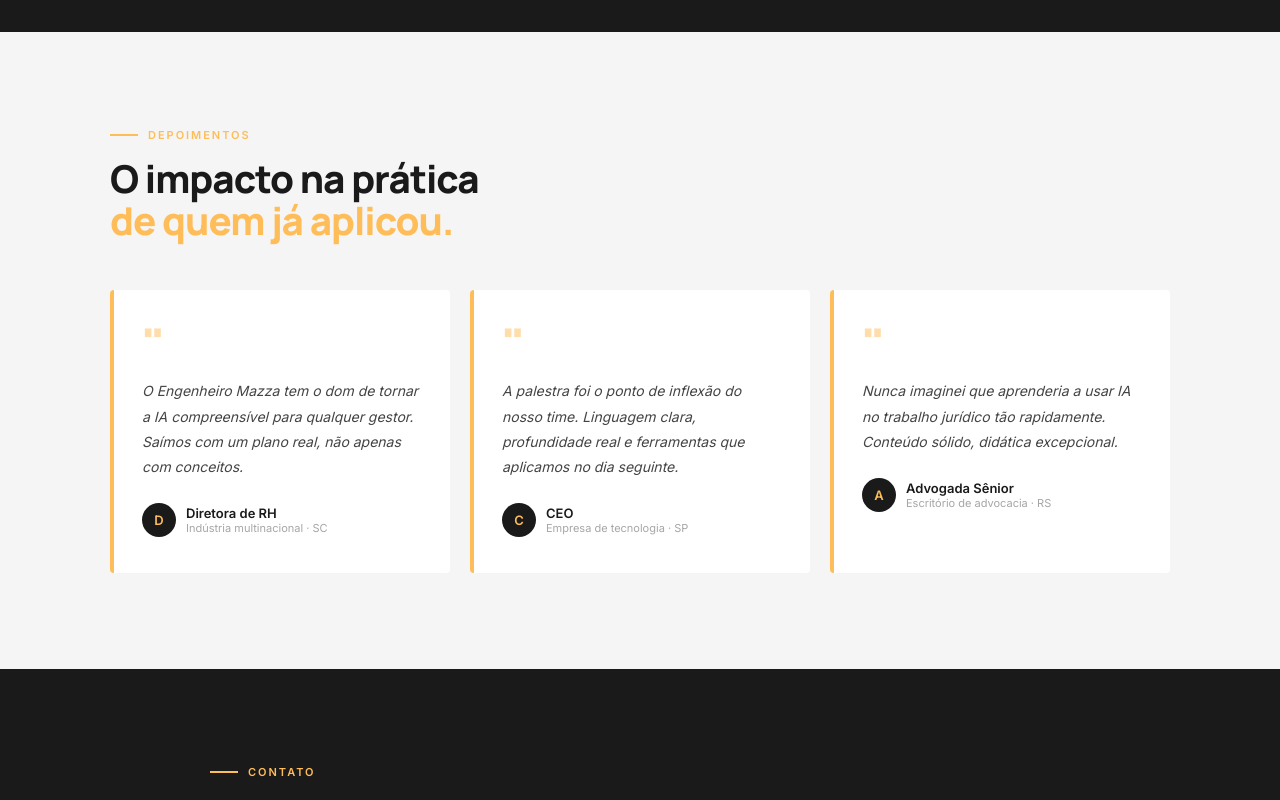
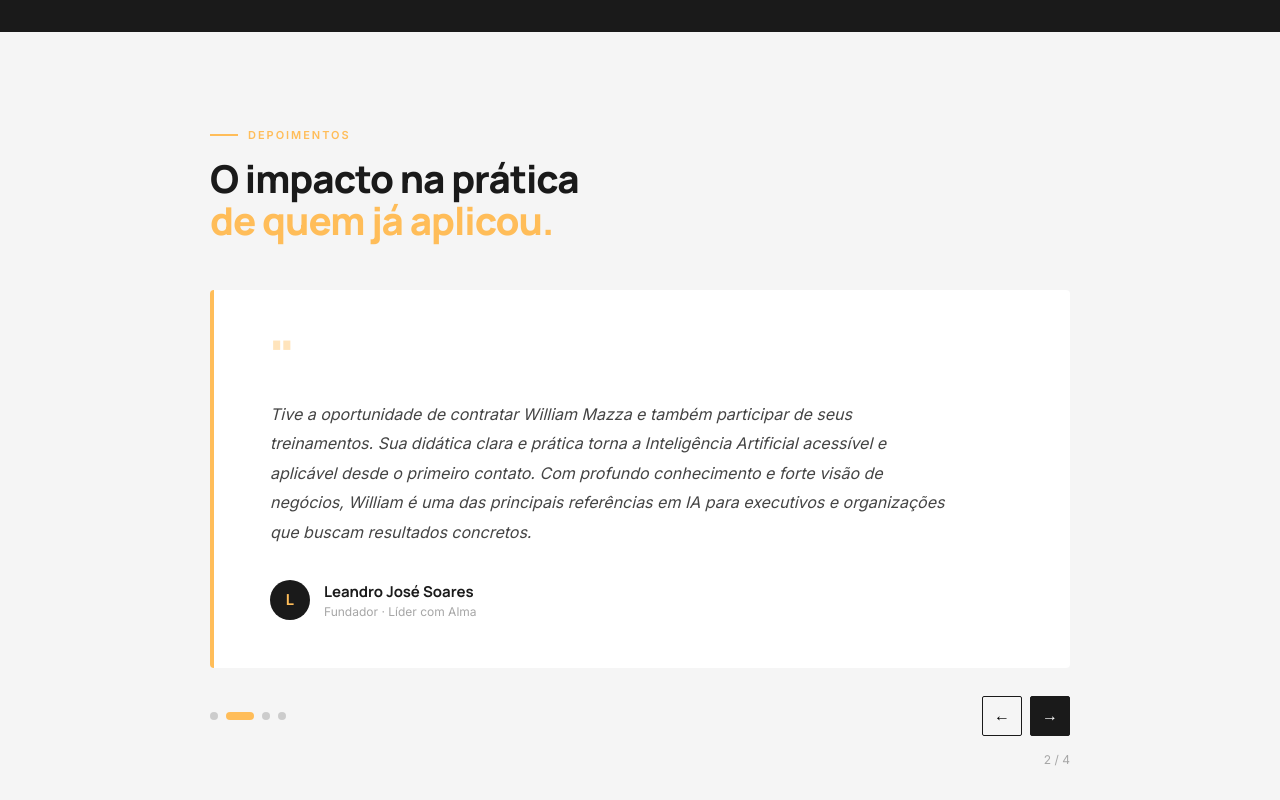
Before and after one commit to engenheiromazza/site-engenheiro-mazza, a React (Vite) app: page / in a window 1280 px wide. Shown: the part 4920-5720 px from the top of the page. Built offline with nearby package versions, Linux system fonts and the light colour scheme.

Commit message:
Update App.jsx

```diff
--- a/src/App.jsx
+++ b/src/App.jsx
@@ -454,7 +454,7 @@ function Livro() {
 
           <p style={{ fontSize:"15px", lineHeight:1.85, color:C.grayMid, marginBottom:"16px" }}>
             Se você não é profissional de tecnologia mas quer dominar a inteligência artificial,
-            este livro foi escrito para você. 16 técnicas de prompting com exemplos práticos
+            este livro foi escrito para você. 15 técnicas de prompting com exemplos práticos
             de <strong style={{ color:"rgba(255,255,255,.7)" }}>12 áreas corporativas</strong> — do Financeiro ao Jurídico, do RH ao Marketing.
           </p>
           <p style={{ fontSize:"15px", lineHeight:1.85, color:C.grayMid, marginBottom:"28px" }}>
@@ -499,36 +499,143 @@ function Livro() {
 
 /* ── DEPOIMENTOS ── */
 const depoimentos = [
-  { quote:"O Engenheiro Mazza tem o dom de tornar a IA compreensível para qualquer gestor. Saímos com um plano real, não apenas com conceitos.", name:"Diretora de RH", company:"Indústria multinacional · SC" },
-  { quote:"A palestra foi o ponto de inflexão do nosso time. Linguagem clara, profundidade real e ferramentas que aplicamos no dia seguinte.", name:"CEO", company:"Empresa de tecnologia · SP" },
-  { quote:"Nunca imaginei que aprenderia a usar IA no trabalho jurídico tão rapidamente. Conteúdo sólido, didática excepcional.", name:"Advogada Sênior", company:"Escritório de advocacia · RS" },
+  {
+    quote:"Quando o assunto é Inteligência Artificial, William Mazza é uma referência. Profundo conhecedor do tema, alia sólido conhecimento técnico, visão estratégica e uma rara capacidade de transformar conceitos complexos em aplicações práticas e acessíveis.",
+    name:"Pedro Luiz Pereira",
+    role:"Diretor de Cultura Organizacional",
+    company:"Metal Group",
+  },
+  {
+    quote:"Tive a oportunidade de contratar William Mazza e também participar de seus treinamentos. Sua didática clara e prática torna a Inteligência Artificial acessível e aplicável desde o primeiro contato. Com profundo conhecimento e forte visão de negócios, William é uma das principais referências em IA para executivos e organizações que buscam resultados concretos.",
+    name:"Leandro José Soares",
+    role:"Fundador",
+    company:"Líder com Alma",
+  },
+  {
+    quote:"Conhecer o trabalho de William Mazza foi uma experiência transformadora. Sua capacidade de traduzir a Inteligência Artificial em aplicações práticas e geradoras de resultados, aliada ao profundo conhecimento técnico e à visão estratégica, faz dele uma referência para profissionais e empresas que desejam utilizar a IA de forma eficiente, ética e com impacto real.",
+    name:"Mário Lúcio Floriani",
+    role:"Sócio Fundador",
+    company:"Floriani Síndicos Profissionais Ltda.",
+  },
+  {
+    quote:"Tive a oportunidade de fazer 2 formações com o Mazza em IA e automações para RH. Além da preparação técnica e estar sempre antenado, ele aborda os temas de forma prática, didática e com todas as provocações necessárias para um uso responsável da tecnologia. Recomendo demais!",
+    name:"Miguel Nisembaum",
+    role:"Fundador",
+    company:"Mapa de Talentos",
+  },
 ];
 
 function Depoimentos() {
   const ref = useReveal();
+  const [atual, setAtual] = useState(0);
+  const [saindo, setSaindo] = useState(false);
+
+  const ir = (idx) => {
+    if (idx === atual) return;
+    setSaindo(true);
+    setTimeout(() => {
+      setAtual(idx);
+      setSaindo(false);
+    }, 300);
+  };
+
+  const anterior = () => ir((atual - 1 + depoimentos.length) % depoimentos.length);
+  const proximo  = () => ir((atual + 1) % depoimentos.length);
+
+  useEffect(() => {
+    const timer = setInterval(() => {
+      setSaindo(true);
+      setTimeout(() => {
+        setAtual((a) => (a + 1) % depoimentos.length);
+        setSaindo(false);
+      }, 300);
+    }, 6000);
+    return () => clearInterval(timer);
+  }, []);
+
+  const d = depoimentos[atual];
+
   return (
     <section id="depoimentos" style={{ background:C.grayLight }}>
-      <div ref={ref} className="reveal" style={{ maxWidth:"1060px", margin:"0 auto" }}>
+      <div ref={ref} className="reveal" style={{ maxWidth:"860px", margin:"0 auto" }}>
         <div className="section-label">Depoimentos</div>
         <h2 style={{ fontSize:"clamp(26px,3vw,44px)", letterSpacing:"-1px", lineHeight:1.1, marginBottom:"48px" }}>
           O impacto na prática<br /><span style={{ color:C.peach }}>de quem já aplicou.</span>
         </h2>
-        <div style={{ display:"grid", gridTemplateColumns:"repeat(auto-fit,minmax(280px,1fr))", gap:"20px" }}>
-          {depoimentos.map((d, i) => (
-            <div key={i} style={{ background:C.white, borderRadius:"4px", padding:"36px 28px", borderLeft:`4px solid ${C.peach}` }}>
-              <div style={{ fontFamily:"'Manrope',sans-serif", fontSize:"48px", fontWeight:900, color:C.peach, lineHeight:.8, marginBottom:"14px", opacity:.5 }}>"</div>
-              <p style={{ fontSize:"14px", lineHeight:1.8, color:"#444", fontStyle:"italic", marginBottom:"24px" }}>{d.quote}</p>
-              <div style={{ display:"flex", alignItems:"center", gap:"10px" }}>
-                <div style={{ width:"34px", height:"34px", borderRadius:"50%", background:C.graphite, display:"flex", alignItems:"center", justifyContent:"center", flexShrink:0 }}>
-                  <span style={{ color:C.peach, fontWeight:800, fontSize:"13px" }}>{d.name.charAt(0)}</span>
-                </div>
-                <div>
-                  <div style={{ fontWeight:700, fontSize:"13px" }}>{d.name}</div>
-                  <div style={{ fontSize:"11px", color:C.grayMid }}>{d.company}</div>
-                </div>
-              </div>
+
+        {/* Card carrossel */}
+        <div style={{
+          background: C.white,
+          borderRadius: "4px",
+          padding: "48px 56px",
+          borderLeft: `4px solid ${C.peach}`,
+          minHeight: "280px",
+          position: "relative",
+          opacity: saindo ? 0 : 1,
+          transform: saindo ? "translateY(8px)" : "translateY(0)",
+          transition: "opacity .3s ease, transform .3s ease",
+        }}>
+          <div style={{ fontFamily:"'Manrope',sans-serif", fontSize:"52px", fontWeight:900, color:C.peach, lineHeight:.8, marginBottom:"20px", opacity:.4 }}>"</div>
+          <p style={{ fontSize:"16px", lineHeight:1.85, color:"#444", fontStyle:"italic", marginBottom:"32px", maxWidth:"680px" }}>
+            {d.quote}
+          </p>
+          <div style={{ display:"flex", alignItems:"center", gap:"14px" }}>
+            <div style={{ width:"40px", height:"40px", borderRadius:"50%", background:C.graphite, display:"flex", alignItems:"center", justifyContent:"center", flexShrink:0 }}>
+              <span style={{ color:C.peach, fontWeight:800, fontSize:"15px" }}>{d.name.charAt(0)}</span>
             </div>
-          ))}
+            <div>
+              <div style={{ fontFamily:"'Manrope',sans-serif", fontWeight:700, fontSize:"15px", color:C.graphite }}>{d.name}</div>
+              <div style={{ fontSize:"12px", color:C.grayMid, marginTop:"2px" }}>{d.role} · {d.company}</div>
+            </div>
+          </div>
+        </div>
+
+        {/* Controles */}
+        <div style={{ display:"flex", alignItems:"center", justifyContent:"space-between", marginTop:"28px" }}>
+          {/* Dots */}
+          <div style={{ display:"flex", gap:"8px" }}>
+            {depoimentos.map((_, i) => (
+              <button key={i} onClick={() => ir(i)} style={{
+                width: i === atual ? "28px" : "8px",
+                height: "8px",
+                borderRadius: "4px",
+                background: i === atual ? C.peach : "#ccc",
+                border: "none",
+                cursor: "pointer",
+                transition: "all .3s ease",
+                padding: 0,
+              }} />
+            ))}
+          </div>
+
+          {/* Setas */}
+          <div style={{ display:"flex", gap:"8px" }}>
+            <button onClick={anterior} style={{
+              width:"40px", height:"40px", borderRadius:"2px",
+              background:"transparent", border:`1.5px solid ${C.graphite}`,
+              cursor:"pointer", fontSize:"16px", display:"flex",
+              alignItems:"center", justifyContent:"center",
+              transition:"all .2s",
+            }}
+              onMouseEnter={(e)=>{e.currentTarget.style.background=C.graphite;e.currentTarget.style.color=C.white}}
+              onMouseLeave={(e)=>{e.currentTarget.style.background="transparent";e.currentTarget.style.color=C.graphite}}
+            >←</button>
+            <button onClick={proximo} style={{
+              width:"40px", height:"40px", borderRadius:"2px",
+              background:C.graphite, border:`1.5px solid ${C.graphite}`,
+              cursor:"pointer", fontSize:"16px", color:C.white,
+              display:"flex", alignItems:"center", justifyContent:"center",
+              transition:"all .2s",
+            }}
+              onMouseEnter={(e)=>e.currentTarget.style.background="#333"}
+              onMouseLeave={(e)=>e.currentTarget.style.background=C.graphite}
+            >→</button>
+          </div>
+        </div>
+
+        {/* Contador */}
+        <div style={{ marginTop:"16px", fontSize:"12px", color:C.grayMid, textAlign:"right" }}>
+          {atual + 1} / {depoimentos.length}
         </div>
       </div>
     </section>
```
